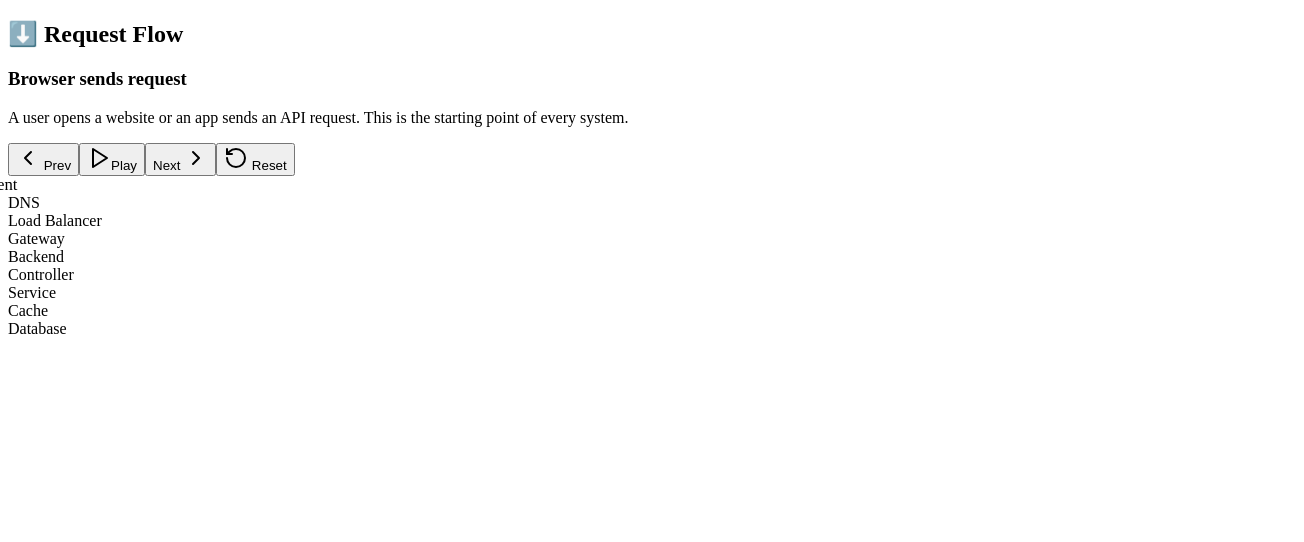
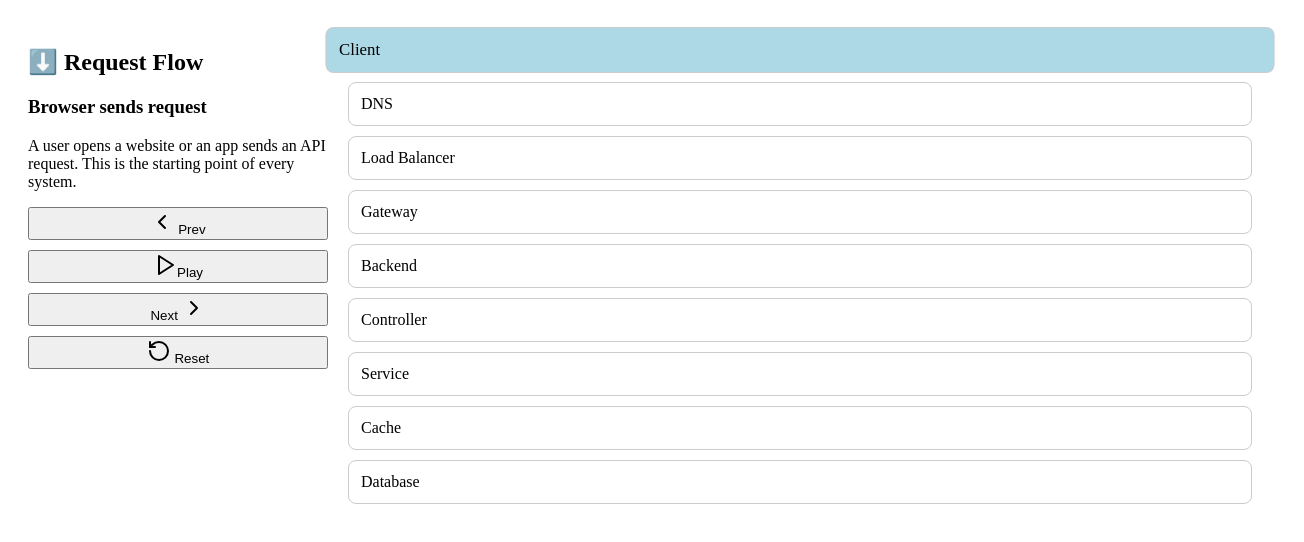
Before and after one commit to rjalaparthi/backend-request-flow, a React (Vite) app: page / in a window 1280 px wide. Shown: the top 542 px of the page, 1304 px wide, since content can reach past the window. Built offline with nearby package versions, Linux system fonts and the light colour scheme.

Commit message:
Refactor CSS classes for layout and styling

```diff
--- a/src/styles.css
+++ b/src/styles.css
@@ -1,33 +1,37 @@
-.main-layout {
+.layout {
   display: flex;
   height: 100vh;
   padding: 20px;
   gap: 20px;
 }
 
-.left-panel {
-  width: 250px;
+.left {
+  width: 300px;
 }
 
-.right-panel {
+.right {
   flex: 1;
   display: flex;
   flex-direction: column;
   gap: 10px;
 }
 
-.btn-column {
+.node {
+  padding: 12px;
+  border: 1px solid #ccc;
+  border-radius: 8px;
+}
+
+.node.down {
+  background: lightblue;
+}
+
+.node.up {
+  background: lightgreen;
+}
+
+.buttons {
   display: flex;
   flex-direction: column;
   gap: 10px;
 }
-
-.node-card {
-  padding: 10px;
-  border: 1px solid #ccc;
-  border-radius: 8px;
-}
-
-.node-card.active {
-  background: lightgreen;
-}
```
